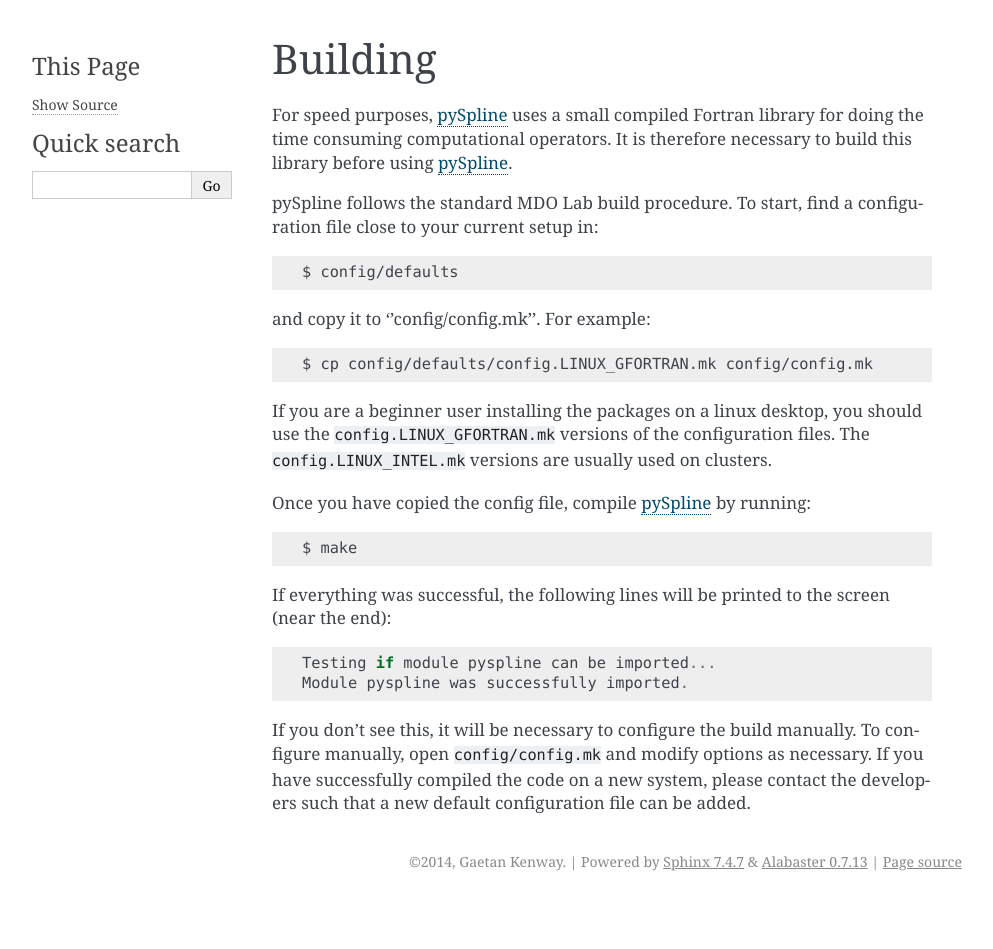
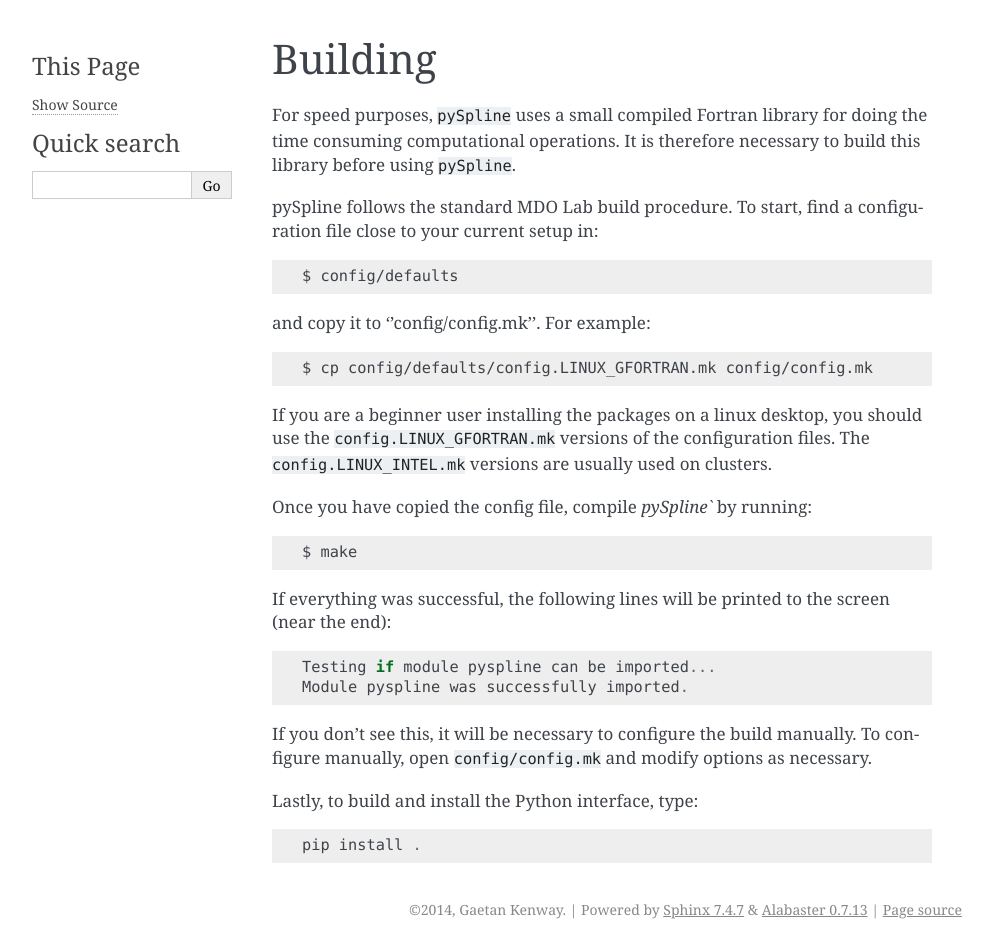
Before and after one commit to mdolab/pyspline, a Sphinx documentation site: the page built from doc/building.rst, in a window 1280 px wide. Shown: the whole page, without its empty margins (148-1141 px from the left). Built offline with Sphinx 7.4.7, drawn with Linux system fonts in a browser that asks for light colours; before the commit the page ends 901 px from its top, so only the background shows below that.

Commit message:
Update building.rst

```diff
--- a/doc/building.rst
+++ b/doc/building.rst
@@ -3,10 +3,8 @@
 Building
 --------
 
-For speed purposes, :ref:`pySpline` uses a small compiled Fortran
-library for doing the time consuming computational operators. It is
-therefore necessary to build this library before using
-:ref:`pySpline`.
+For speed purposes, ``pySpline`` uses a small compiled Fortran library for doing the time consuming computational operations.
+It is therefore necessary to build this library before using ``pySpline``.
 
 pySpline follows the standard MDO Lab build procedure.
 To start, find a configuration file close to your current setup in::
@@ -21,7 +19,7 @@
 you should use the ``config.LINUX_GFORTRAN.mk`` versions of the configuration
 files. The ``config.LINUX_INTEL.mk`` versions are usually used on clusters.
 
-Once you have copied the config file, compile :ref:`pySpline` by running::
+Once you have copied the config file, compile `pySpline`` by running::
 
     $ make
 
@@ -31,8 +29,9 @@
    Testing if module pyspline can be imported...
    Module pyspline was successfully imported.
 
-If you don't see this, it will be necessary to configure the build
-manually. To configure manually, open ``config/config.mk`` and modify options as necessary.
-If you have successfully compiled the code on a new system, please contact
-the developers such that a new default configuration file can be
-added.
+If you don't see this, it will be necessary to configure the build manually.
+To configure manually, open ``config/config.mk`` and modify options as necessary.
+
+Lastly, to build and install the Python interface, type::
+
+    pip install .
```
